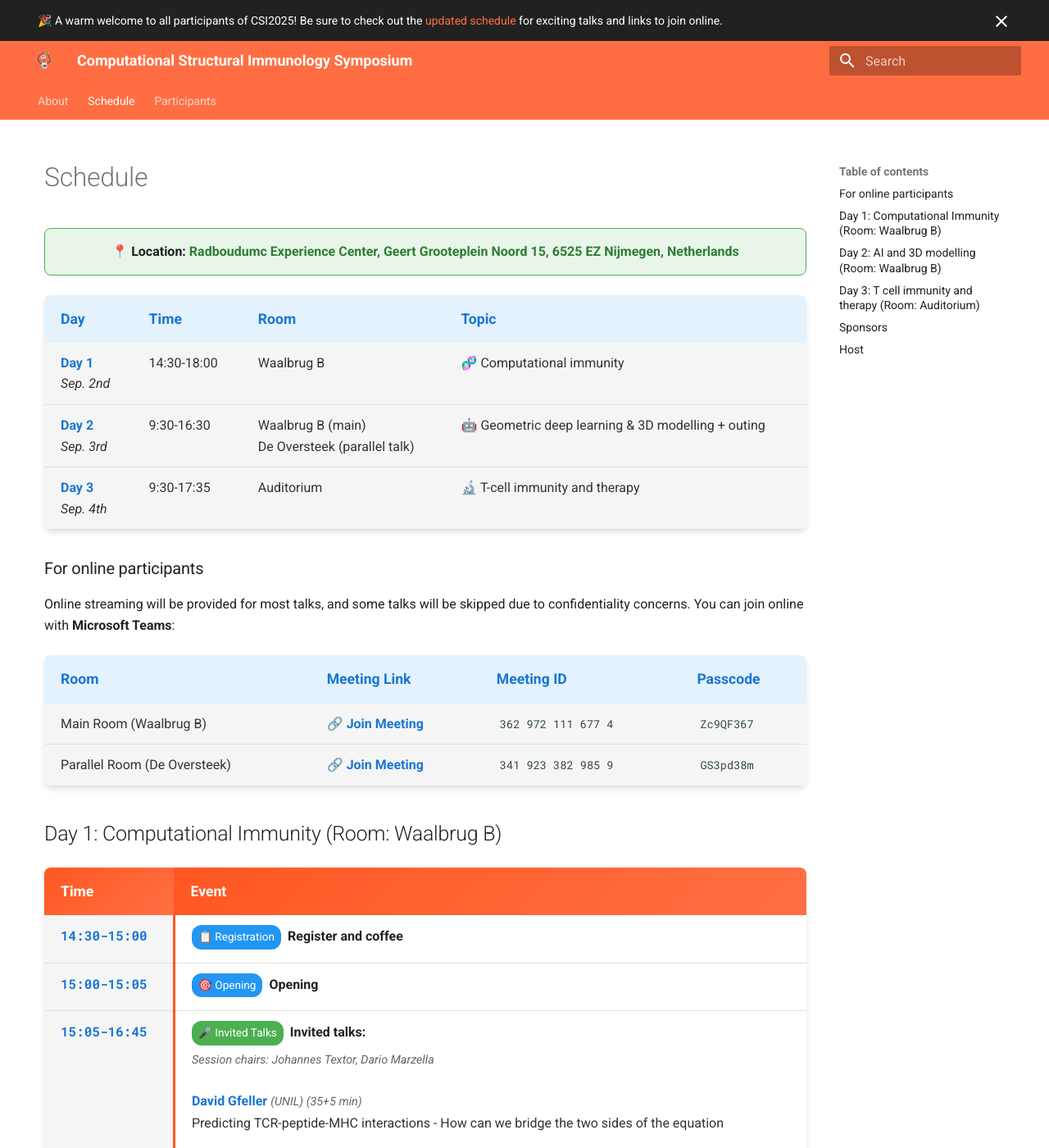
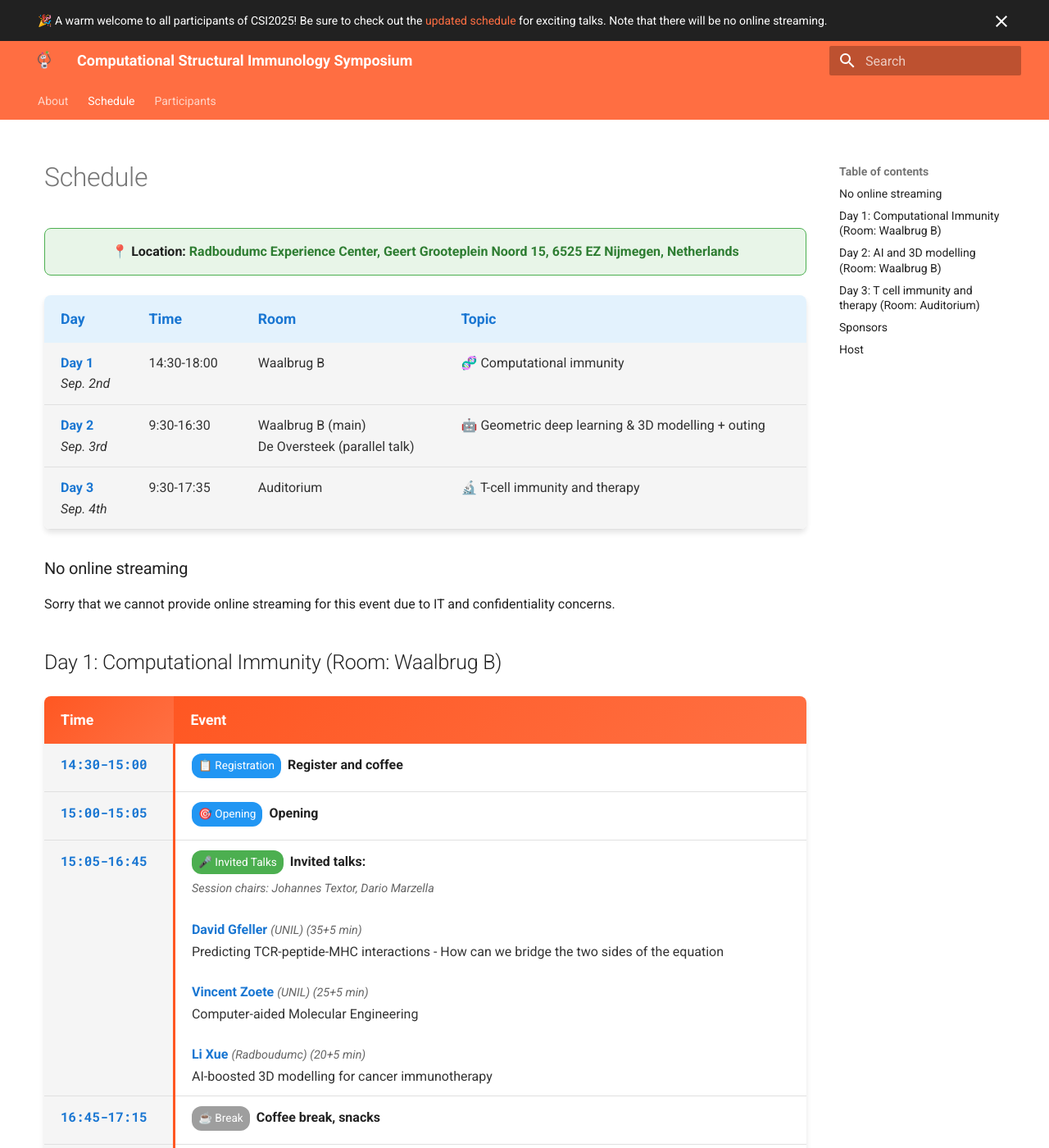
Before and after one commit to X-lab-3D/csi, an MkDocs documentation site: the page built from docs/schedule.md, in a window 1280 px wide and 1400 px high. Shown: the whole window at 82% size. Built offline with MkDocs 1.6.1 and Material for MkDocs 9.7.7, drawn with Linux system fonts in a browser that asks for light colours; the version menu is left out.

Commit message:
no online streaming

```diff
--- a/docs/schedule.md
+++ b/docs/schedule.md
@@ -36,36 +36,9 @@
 </table>
 
 
-### For online participants
+### No online streaming
 
-Online streaming will be provided for most talks, and some talks will be skipped due to confidentiality concerns.
-You can join online with **Microsoft Teams**:
-
-<table class="schedule-table day-overview">
-<thead>
-<tr>
-<th>Room</th>
-<th>Meeting Link</th>
-<th>Meeting ID</th>
-<th>Passcode</th>
-</tr>
-</thead>
-<tbody>
-<tr>
-<td>Main Room (Waalbrug B)</td>
-<td><a href="https://teams.microsoft.com/l/meetup-join/19%3ameeting_ZmM5MDEwMmMtYzYxMC00YTBlLTk0NzktMGMxYzFhN2I4MGNm%40thread.v2/0?context=%7b%22Tid%22%3a%22b208fe69-471e-48c4-8d87-025e9b9a157f%22%2c%22Oid%22%3a%22ce3e9a0f-84e8-4e08-a591-447758fb9ab3%22%7d" target="_blank">🔗 Join Meeting</a></td>
-<td><code>362 972 111 677 4</code></td>
-<td><code>Zc9QF367</code></td>
-</tr>
-<tr>
-<td>Parallel Room (De Oversteek)</td>
-<td><a href="https://teams.microsoft.com/l/meetup-join/19%3ameeting_MTU2YTUxZGMtNGIwZC00YTM3LWEzMTQtNjdjYjdjZTZlNmNl%40thread.v2/0?context=%7b%22Tid%22%3a%22b208fe69-471e-48c4-8d87-025e9b9a157f%22%2c%22Oid%22%3a%22ce3e9a0f-84e8-4e08-a591-447758fb9ab3%22%7d" target="_blank">🔗 Join Meeting</a></td>
-<td><code>341 923 382 985 9</code></td>
-<td><code>GS3pd38m</code></td>
-</tr>
-</tbody>
-</table>
-
+Sorry that we cannot provide online streaming for this event due to IT and confidentiality concerns.
 
 ## Day 1: Computational Immunity (Room: Waalbrug B) {#day-1-computational-immunity}
 
--- a/overrides/main.html
+++ b/overrides/main.html
@@ -2,6 +2,6 @@
 
 {% block announce %}
   <div class="announcement">
-    <p>🎉 A warm welcome to all participants of CSI2025! Be sure to check out the <a href="https://x-lab-3d.github.io/csi/2025/schedule/">updated schedule</a> for exciting talks and links to join online.</p>
+    <p>🎉 A warm welcome to all participants of CSI2025! Be sure to check out the <a href="https://x-lab-3d.github.io/csi/2025/schedule/">updated schedule</a> for exciting talks. Note that there will be no online streaming.</p>
   </div>
 {% endblock %}
```
